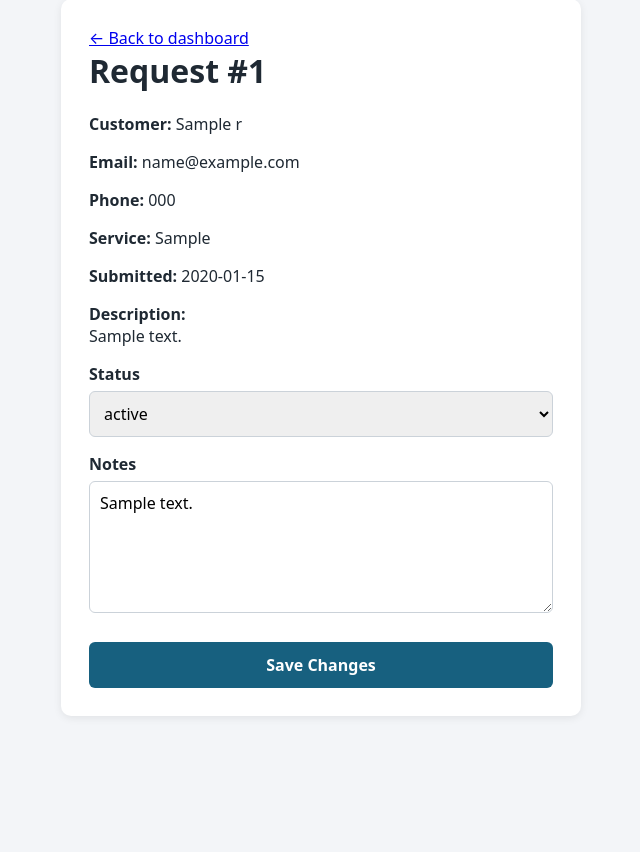
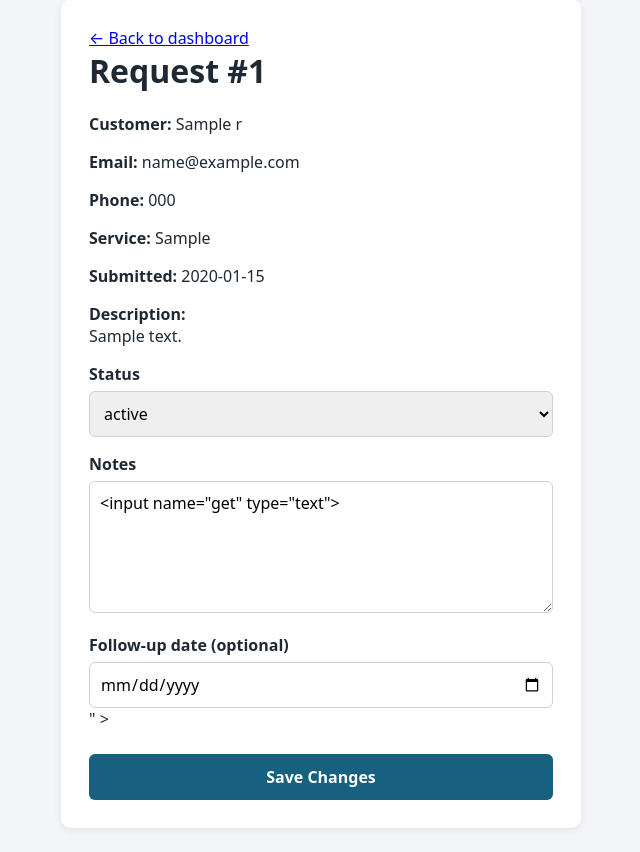
Before and after one commit to aankouni12/QuoteTrack, a Flask app: template templates/request_detail.html in a window 1280 px wide. Shown: the part 25-877 px from the top of the page, without its empty margins (319-959 px from the left). Before the commit the page ends 713 px from the top, so only its background shows below. Run offline with Flask 3, Linux system fonts and the light colour scheme; the template is opened without the code that fills it: most values are stand-ins (such as "Sample title", 1, 10 or a date in 2020); form fields are guessed from the names that the template uses.

Commit message:
Add request follow-up dates to QuoteTrack

```diff
--- a/app.py
+++ b/app.py
@@ -1,5 +1,8 @@
 import re
 import sqlite3
+from contextlib import closing
+from datetime import date
+
 from flask import Flask, render_template, request, redirect, url_for, abort
 
 app = Flask(__name__)
@@ -31,6 +34,13 @@ def validate_request(form):
     if len(description) < 10:
         errors.append("Please describe the job in at least 10 characters.")
     return errors
+
+
+def valid_follow_up_date(value):
+    try:
+        return date.fromisoformat(value).isoformat() == value
+    except ValueError:
+        return False
 
 
 @app.route("/")
@@ -84,7 +94,7 @@ def dashboard():
 
     query = """
         SELECT requests.id, requests.service_type, requests.status, requests.created_at,
-               customers.name, customers.email
+               requests.follow_up_date, customers.name, customers.email
         FROM requests
         JOIN customers ON customers.id = requests.customer_id
         WHERE 1 = 1
@@ -107,37 +117,61 @@ def dashboard():
 
 @app.route("/requests/<int:request_id>", methods=["GET", "POST"])
 def request_detail(request_id):
-    conn = get_db()
+    error = None
+    with closing(get_db()) as conn:
+        if request.method == "POST":
+            new_status = request.form.get("status", "")
+            notes = request.form.get("notes", "").strip()
+            follow_up_date = request.form.get("follow_up_date")
+            if new_status not in STATUSES:
+                abort(400)
+            if follow_up_date and not valid_follow_up_date(follow_up_date):
+                error = "Enter a valid follow-up date in YYYY-MM-DD format."
+            else:
+                with conn:
+                    # Older forms omit the date. An empty date field clears it.
+                    updated = conn.execute(
+                        """
+                        UPDATE requests
+                        SET status = :status, notes = :notes,
+                            follow_up_date = CASE
+                                WHEN :follow_up_date IS NULL THEN follow_up_date
+                                ELSE NULLIF(:follow_up_date, '')
+                            END
+                        WHERE id = :request_id
+                        """,
+                        {
+                            "status": new_status,
+                            "notes": notes,
+                            "follow_up_date": follow_up_date,
+                            "request_id": request_id,
+                        },
+                    )
+                    if updated.rowcount == 0:
+                        abort(404)
+                return redirect(url_for("request_detail", request_id=request_id, saved=1))
 
-    if request.method == "POST":
-        new_status = request.form.get("status", "")
-        notes = request.form.get("notes", "").strip()
-        if new_status not in STATUSES:
-            conn.close()
-            abort(400)
-        conn.execute(
-            "UPDATE requests SET status = ?, notes = ? WHERE id = ?",
-            (new_status, notes, request_id),
-        )
-        conn.commit()
-        conn.close()
-        return redirect(url_for("request_detail", request_id=request_id, saved=1))
-
-    row = conn.execute(
-        """
-        SELECT requests.*, customers.name, customers.email, customers.phone
-        FROM requests
-        JOIN customers ON customers.id = requests.customer_id
-        WHERE requests.id = ?
-        """,
-        (request_id,),
-    ).fetchone()
-    conn.close()
+        row = conn.execute(
+            """
+            SELECT requests.*, customers.name, customers.email, customers.phone
+            FROM requests
+            JOIN customers ON customers.id = requests.customer_id
+            WHERE requests.id = ?
+            """,
+            (request_id,),
+        ).fetchone()
 
     if row is None:
         abort(404)
 
-    return render_template("request_detail.html", r=row, statuses=STATUSES, saved=request.args.get("saved"))
+    return render_template(
+        "request_detail.html",
+        r=row,
+        statuses=STATUSES,
+        form=request.form,
+        error=error,
+        saved=request.method == "GET" and request.args.get("saved"),
+    ), 400 if error else 200
 
 
 if __name__ == "__main__":
--- a/templates/request_detail.html
+++ b/templates/request_detail.html
@@ -26,12 +26,22 @@
             <label for="status">Status</label>
             <select id="status" name="status">
                 {% for s in statuses %}
-                <option value="{{ s }}" {% if s == r['status'] %}selected{% endif %}>{{ s }}</option>
+                <option value="{{ s }}" {% if s == form.get('status', r['status']) %}selected{% endif %}>{{ s }}</option>
                 {% endfor %}
             </select>
 
             <label for="notes">Notes</label>
-            <textarea id="notes" name="notes" rows="5">{{ r['notes'] or '' }}</textarea>
+            <textarea id="notes" name="notes" rows="5">{{ form.get('notes', r['notes'] or '') }}</textarea>
+
+            <label for="follow_up_date">Follow-up date (optional)</label>
+            <input type="date" id="follow_up_date" name="follow_up_date"
+                   value="{{ form.get('follow_up_date', r['follow_up_date'] or '') }}"
+                   {% if error %}aria-invalid="true" aria-describedby="follow-up-error"{% endif %}>
+            {% if error %}
+            <ul class="errors" id="follow-up-error" role="alert">
+                <li>{{ error }}</li>
+            </ul>
+            {% endif %}
 
             <button type="submit">Save Changes</button>
         </form>
```
Also changed, not shown: templates/dashboard.html (+8 -0 lines), tests/test_workflow.py (added, +105 -0 lines).
